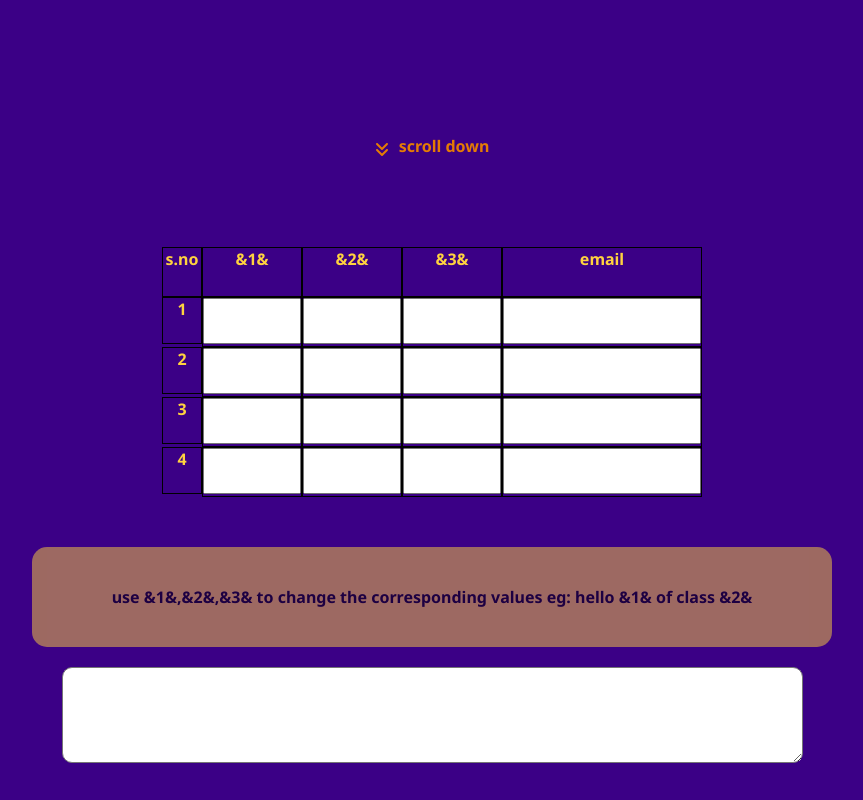
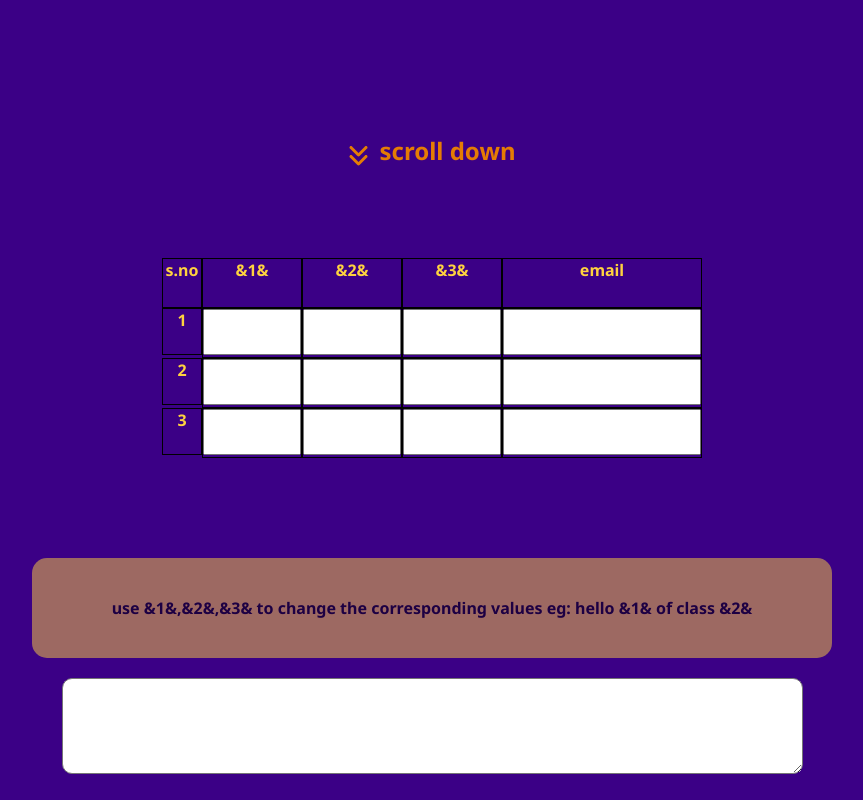
Before and after one commit to Dheena5248D/dmail, a React (Create React App) app: page / in a window 1280 px wide. Shown: the part 560-1360 px from the top of the page, without its empty margins (208-1071 px from the left). Built offline with nearby package versions, Linux system fonts and the light colour scheme.

Commit message:
anmations v1.0

```diff
--- a/src/App.css
+++ b/src/App.css
@@ -1,3 +1,49 @@
+html{
+  scroll-snap-type: y proximity;
+}
+section{
+  scroll-snap-align: start;
+}
+
+#animated-text {
+  font-size: 100px; /* Initial font size */
+  position: absolute;
+  animation: textAnimation 2s ease forwards; /* Animation duration and easing */
+}
+
+@keyframes textAnimation {
+  0% {
+      font-size: 100px;
+      top: 50%;
+      left: 50%;
+      transform: translate(-50%, -50%);
+  }
+  100% {
+      font-size: 25px; /* Adjust the final font size as needed */
+      top: 0;
+      left: 50%;
+      transform: translate(-50%, 0);
+  }
+}
+.bounce-text {
+  font-size: 24px;
+  animation: bounce 4s infinite ease-in-out;
+}
+
+@keyframes bounce {
+  0%, 100% {
+      transform: translateY(0);
+  }
+  25% {
+      transform: translateY(-20px); /* Adjust bounce height */
+  }
+  50% {
+      transform: translateY(0);
+  }
+  75% {
+      transform: translateY(-10px); /* Adjust bounce height */
+  }
+}
 body{
 background-color:#3B0086;
 color: #f8f8f8 ;
--- a/src/App.js
+++ b/src/App.js
@@ -5,13 +5,13 @@ return(
   <section id="page1">
   <div className="top_bar">
     <span style={{fontSize:"25px"}}>DD</span>
-    <span style={{display:"flex",justifyContent:"center", marginTop:"0px", top:"0px", fontSize:"25px"}}>Dmail</span>
+    <span id="animated-text" style={{display:"flex",justifyContent:"center", marginTop:"0px", top:"0px", fontSize:"25px",position:"relative" ,left:"1000000"}}>Dmail</span>
     <div style={{display:"flex",justifyContent:"center",marginTop:"40vh",fontSize:"20px"}}><p>Personalize Your ,<a style={{color:"#FFD23F"}}>E</a>mail Experience with Our
  Dynamic <span style={{color:"#FFD23F",marginLeft:"5px"}}> E</span>mail Generator! 📧✨</p></div>
   </div>
   <div style={{display:"flex", justifyContent:"center", alignItems:"end", marginTop:"30vh"}}>
-  <svg style={{fill:"#E57C04"}} xmlns="http://www.w3.org/2000/svg" height="1em" viewBox="0 0 448 512"><path d="M246.6 470.6c-12.5 12.5-32.8 12.5-45.3 0l-160-160c-12.5-12.5-12.5-32.8 0-45.3s32.8-12.5 45.3 0L224 402.7 361.4 265.4c12.5-12.5 32.8-12.5 45.3 0s12.5 32.8 0 45.3l-160 160zm160-352l-160 160c-12.5 12.5-32.8 12.5-45.3 0l-160-160c-12.5-12.5-12.5-32.8 0-45.3s32.8-12.5 45.3 0L224 210.7 361.4 73.4c12.5-12.5 32.8-12.5 45.3 0s12.5 32.8 0 45.3z"/>  </svg>
-  <span style={{color:"#E57C04", marginLeft:"10px"}}>  scroll down</span>
+  <svg className="bounce-text" style={{fill:"#E57C04"}} xmlns="http://www.w3.org/2000/svg" height="1em" viewBox="0 0 448 512"><path d="M246.6 470.6c-12.5 12.5-32.8 12.5-45.3 0l-160-160c-12.5-12.5-12.5-32.8 0-45.3s32.8-12.5 45.3 0L224 402.7 361.4 265.4c12.5-12.5 32.8-12.5 45.3 0s12.5 32.8 0 45.3l-160 160zm160-352l-160 160c-12.5 12.5-32.8 12.5-45.3 0l-160-160c-12.5-12.5-12.5-32.8 0-45.3s32.8-12.5 45.3 0L224 210.7 361.4 73.4c12.5-12.5 32.8-12.5 45.3 0s12.5 32.8 0 45.3z"/>  </svg>
+  <span className="bounce-text" style={{color:"#E57C04", marginLeft:"10px"}}>  scroll down</span>
   </div>
   </section>
 )
@@ -40,11 +40,7 @@ return(
       <div className="gridItems"><input style={{width:"90px", height:"40px"}} type="textbox" /></div>
       <div className="gridItems"><input style={{width:"90px", height:"40px"}} type="textbox" /></div>
       <div className="gridItems"><input style={{width:"190px", height:"40px"}} type="textbox" /></div>
-      <div className="gridItems" style={{textAlign:"center", height:"45px"}}>4</div>
-      <div className="gridItems"><input style={{width:"90px", height:"40px"}} type="textbox" /></div>
-      <div className="gridItems"><input style={{width:"90px", height:"40px"}} type="textbox" /></div>
-      <div className="gridItems" ><input style={{width:"90px", height:"40px"}}  type="textbox" /></div>
-      <div className="gridItems"><input style={{width:"190px", height:"40px"}} type="textbox" /></div>
+
     </div>
     <div style={{display:"flex", justifyContent:"center"}}>
       <div id="egtxt" >
```
